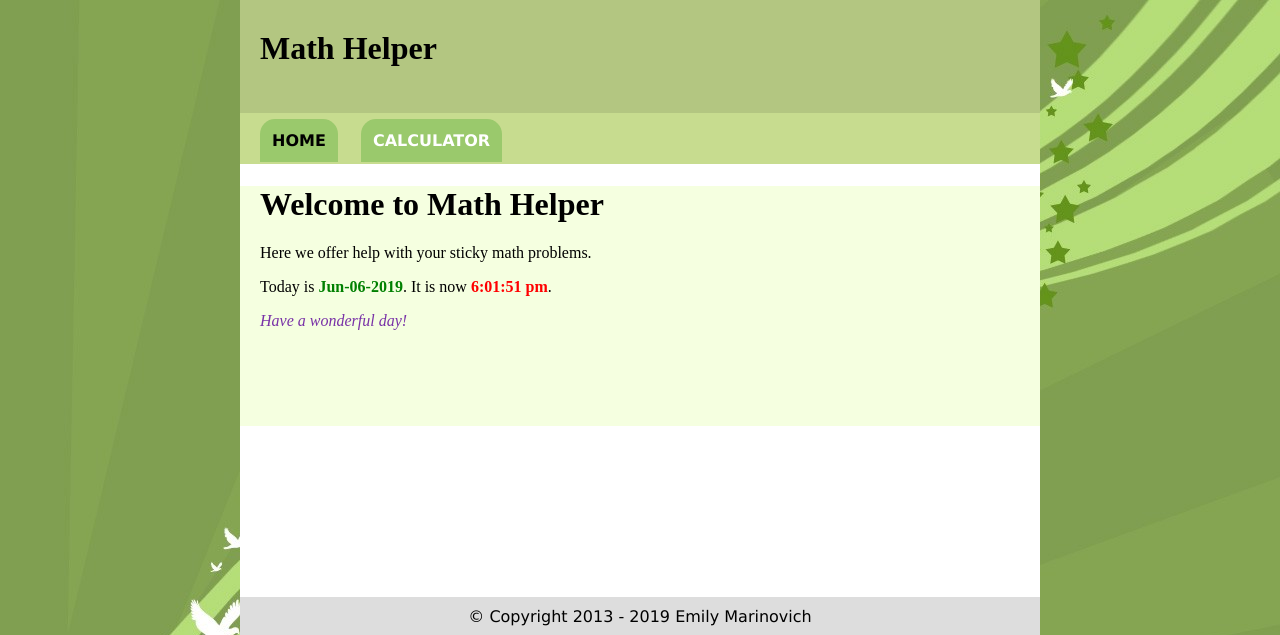
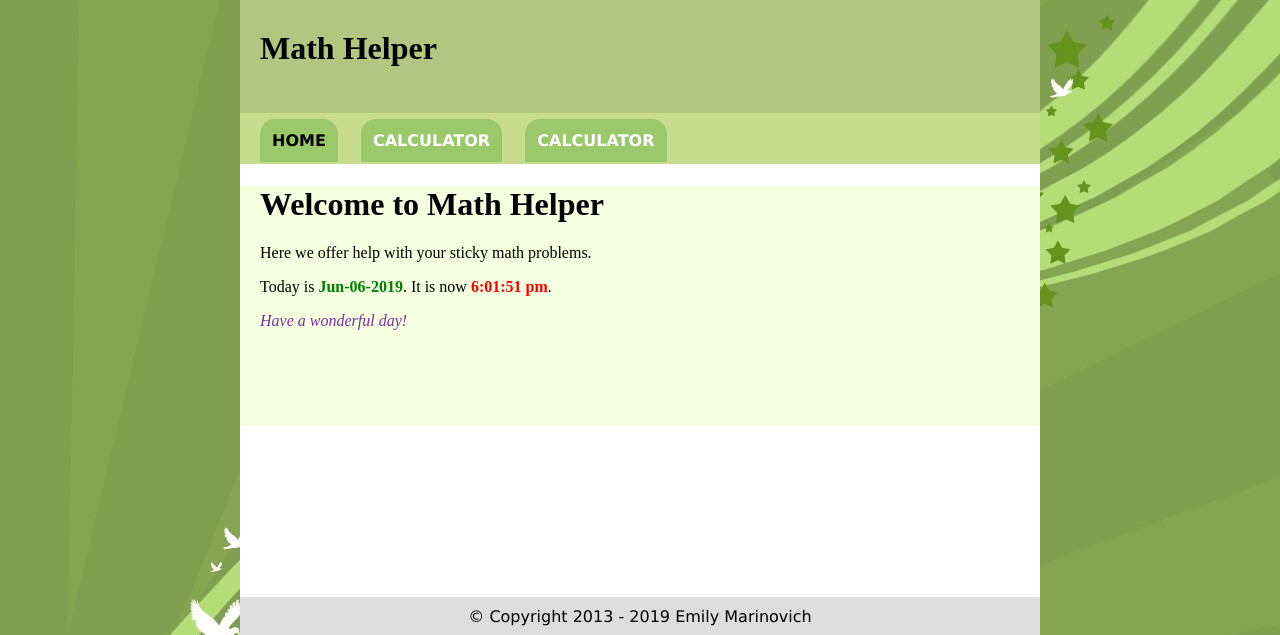
Before and after one commit to chenyuhjiuan/phpmysql, a PHP site: page / in a window 1280 px wide. Shown: the top 635 px of the page. Run offline with PHP 8.4, Linux system fonts and the light colour scheme.

```diff
--- a/index.php
+++ b/index.php
@@ -19,6 +19,7 @@
 <ul>
 <li><a class="current" href="index.php">Home</a></li>
 <li><a href="calculator.php">Calculator</a></li>
+<li><a href="test.php">Calculator</a></li>
 
 </ul> </div>
  <!-- end #nav -->
```
